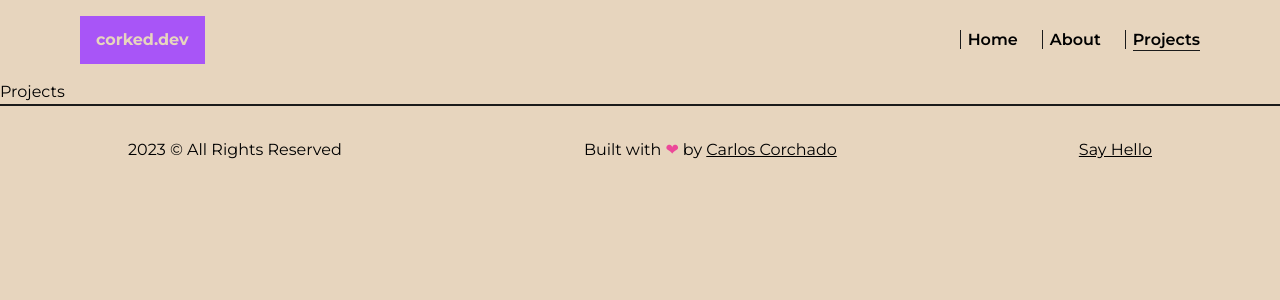
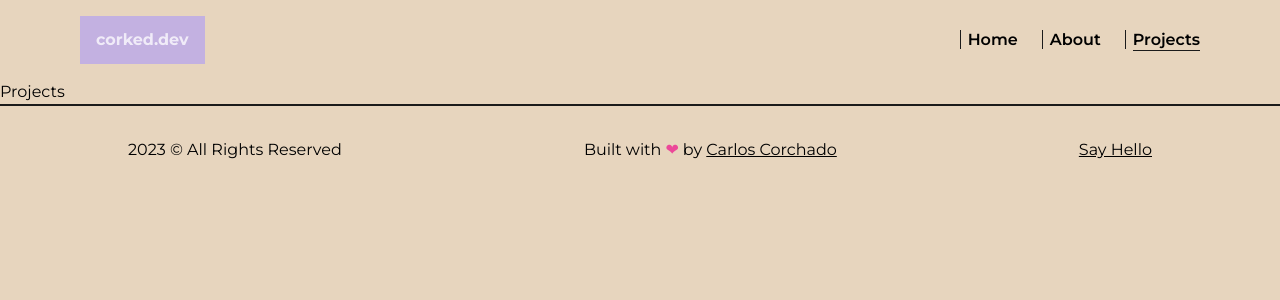
Before and after one commit to carcormir/portfolio, a Next.js app: page /projects in a window 1280 px wide. Shown: the top 300 px of the page. Built offline with nearby package versions, Linux system fonts and the light colour scheme.

Commit message:
simple logo update

```diff
--- a/components/Logo.jsx
+++ b/components/Logo.jsx
@@ -7,7 +7,7 @@ export default function Logo () {
     <div className="flex items-center justify-center">
       <MotionLink
         href='/'
-        className="w-22 h-12 p-4 bg-purple-500 text-light
+        className="w-22 h-12 p-4 bg-purplePastel text-white/75
                     flex items-center justify-center text-l font-bold"
         whileHover={{
           scale:1.1,
```
